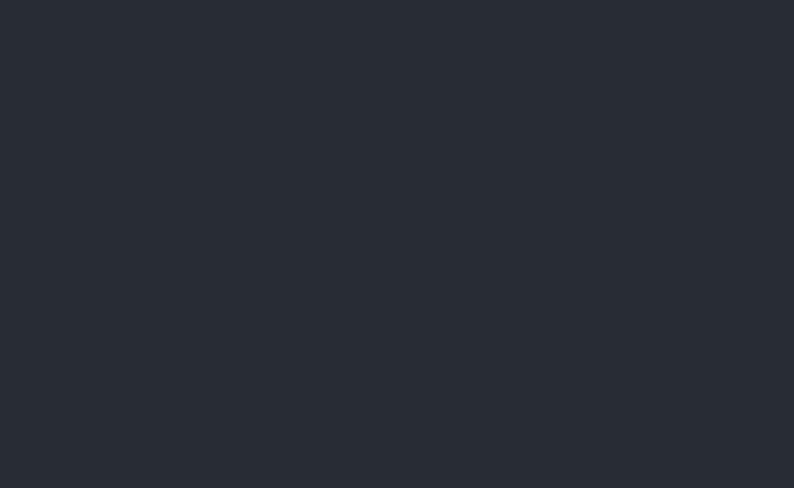
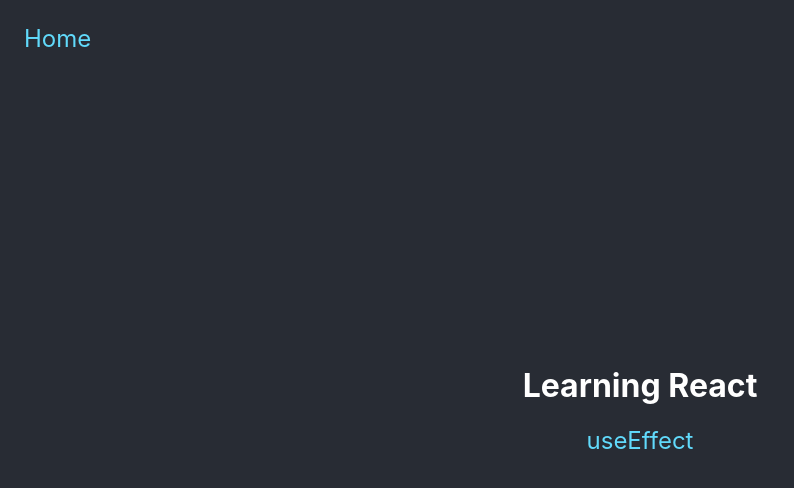
Before and after one commit to shawnrivers/learning-memo-web, a React app: page /react in a window 1280 px wide. Shown: the top 488 px of the page, without its empty margins (0-794 px from the left). Built offline with nearby package versions, Linux system fonts and the light colour scheme; the HTML template or start-up script is replaced by a standard one.

Commit message:
Refactor for adding learning-css

```diff
--- a/src/App.tsx
+++ b/src/App.tsx
@@ -2,8 +2,10 @@
 import { css, jsx } from '@emotion/core';
 import * as React from 'react';
 import { BrowserRouter, Route, Switch } from 'react-router-dom';
-import { Routes } from './constants/routes';
+import { homeRoutes, learningReactRoutes } from './constants/routes';
 import { HomePage } from './pages/home/template';
+
+const routes = [...homeRoutes, ...learningReactRoutes];
 
 const App: React.FC = () => {
   return (
@@ -24,7 +26,7 @@ const App: React.FC = () => {
           <Route path='/' exact>
             <HomePage />
           </Route>
-          {Routes.map(({ to, name, PageComponent }) => (
+          {routes.map(({ to, name, PageComponent }) => (
             <Route key={name} path={to} exact>
               <PageComponent />
             </Route>
--- a/src/components/atoms/HomeButton.tsx
+++ /dev/null
@@ -1,18 +0,0 @@
-/**@jsx jsx */
-import { jsx, css } from '@emotion/core';
-import * as React from 'react';
-import { StyledLink } from './StyledLink';
-
-export const HomeButton: React.FC = () => {
-  return (
-    <div
-      css={css`
-        position: absolute;
-        top: 2ex;
-        left: 2em;
-      `}
-    >
-      <StyledLink to='/'>Home</StyledLink>
-    </div>
-  );
-};
--- /dev/null
+++ b/src/components/atoms/buttons/BackButton.tsx
@@ -0,0 +1,29 @@
+/**@jsx jsx */
+import { css, jsx } from '@emotion/core';
+import * as React from 'react';
+import { useHistory } from 'react-router-dom';
+import { BLUE_0 } from '../../../constants/colors';
+
+export const BackButton: React.FC<React.HTMLAttributes<HTMLButtonElement>> = (
+  props
+) => {
+  const { children, ...restProps } = props;
+  const history = useHistory();
+
+  return (
+    <button
+      css={css`
+        font-size: 1.5rem;
+        color: ${BLUE_0};
+
+        &:hover {
+          text-decoration: underline;
+        }
+      `}
+      onClick={history.goBack}
+      {...restProps}
+    >
+      {children ?? 'Back'}
+    </button>
+  );
+};
--- /dev/null
+++ b/src/components/atoms/buttons/HomeButton.tsx
@@ -0,0 +1,6 @@
+import * as React from 'react';
+import { StyledLink } from '../styled/StyledLink';
+
+export const HomeButton: React.FC = () => {
+  return <StyledLink to='/'>Home</StyledLink>;
+};
--- a/src/components/atoms/StyledButton.tsx
+++ b/src/components/atoms/styled/StyledButton.tsx
@@ -1,7 +1,7 @@
 /**@jsx jsx */
 import { jsx, css } from '@emotion/core';
 import * as React from 'react';
-import { BLUE_0, BLUE_1 } from '../../constants/colors';
+import { BLUE_0, BLUE_1 } from '../../../constants/colors';
 
 export const StyledButton: React.FC<React.HTMLAttributes<HTMLButtonElement>> = (
   props
--- a/src/components/atoms/StyledLink.tsx
+++ b/src/components/atoms/styled/StyledLink.tsx
@@ -2,7 +2,7 @@
 import { jsx, css } from '@emotion/core';
 import * as React from 'react';
 import { Link, LinkProps } from 'react-router-dom';
-import { BLUE_0 } from '../../constants/colors';
+import { BLUE_0 } from '../../../constants/colors';
 
 export const StyledLink: React.FC<React.PropsWithoutRef<
   LinkProps & React.RefAttributes<HTMLAnchorElement>
--- /dev/null
+++ b/src/components/templates/Layout.tsx
@@ -0,0 +1,25 @@
+/**@jsx jsx */
+import { jsx, css } from '@emotion/core';
+import * as React from 'react';
+import { BackButton } from '../atoms/buttons/BackButton';
+
+type LayoutProps = {
+  headerButton?: React.ReactNode;
+};
+
+export const Layout: React.FC<LayoutProps> = (props) => {
+  return (
+    <div>
+      <div
+        css={css`
+          position: absolute;
+          top: 24px;
+          left: 24px;
+        `}
+      >
+        {props.headerButton ?? <BackButton />}
+      </div>
+      {props.children}
+    </div>
+  );
+};
--- a/src/constants/routes.ts
+++ b/src/constants/routes.ts
@@ -1,13 +1,24 @@
 import * as React from 'react';
-import { UseEffectPage } from '../pages/useEffect/template';
+import { LearningReactPage } from '../pages/learningReact';
+import { UseEffectPage } from '../pages/learningReact/useEffect/template';
 
-export const Routes: {
+type RouteType = {
   to: string;
   name: string;
   PageComponent: React.FC;
-}[] = [
+};
+
+export const homeRoutes: RouteType[] = [
   {
-    to: '/useEffect',
+    to: '/react',
+    name: 'React',
+    PageComponent: LearningReactPage,
+  },
+];
+
+export const learningReactRoutes: RouteType[] = [
+  {
+    to: '/react/useEffect',
     name: 'useEffect',
     PageComponent: UseEffectPage,
   },
--- a/src/pages/home/template.tsx
+++ b/src/pages/home/template.tsx
@@ -1,13 +1,13 @@
 import * as React from 'react';
-import { StyledLink } from '../../components/atoms/StyledLink';
-import { Routes } from '../../constants/routes';
+import { StyledLink } from '../../components/atoms/styled/StyledLink';
+import { homeRoutes } from '../../constants/routes';
 
 export const HomePage: React.FC = () => {
   return (
     <div>
-      <h1>Learning React</h1>
+      <h1>Learning Memo</h1>
       <ul>
-        {Routes.map(({ to, name }) => (
+        {homeRoutes.map(({ to, name }) => (
           <li key={name}>
             <StyledLink to={to} className='Page-link'>
               {name}
--- /dev/null
+++ b/src/pages/learningReact/index.tsx
@@ -0,0 +1,22 @@
+import * as React from 'react';
+import { HomeButton } from '../../components/atoms/buttons/HomeButton';
+import { StyledLink } from '../../components/atoms/styled/StyledLink';
+import { Layout } from '../../components/templates/Layout';
+import { learningReactRoutes } from '../../constants/routes';
+
+export const LearningReactPage: React.FC = () => {
+  return (
+    <Layout headerButton={<HomeButton />}>
+      <h1>Learning React</h1>
+      <ul>
+        {learningReactRoutes.map(({ to, name }) => (
+          <li key={name}>
+            <StyledLink to={to} className='Page-link'>
+              {name}
+            </StyledLink>
+          </li>
+        ))}
+      </ul>
+    </Layout>
+  );
+};
--- a/src/pages/useEffect/template.tsx
+++ b/src/pages/learningReact/useEffect/template.tsx
@@ -1,6 +1,7 @@
 import * as React from 'react';
-import { HomeButton } from '../../components/atoms/HomeButton';
-import { StyledButton } from '../../components/atoms/StyledButton';
+import { BackButton } from '../../../components/atoms/buttons/BackButton';
+import { StyledButton } from '../../../components/atoms/styled/StyledButton';
+import { Layout } from '../../../components/templates/Layout';
 
 export const UseEffectPage: React.FC = () => {
   const [counter, setCounter] = React.useState(0);
@@ -27,8 +28,7 @@ export const UseEffectPage: React.FC = () => {
   }, [counterRef]);
 
   return (
-    <div>
-      <HomeButton />
+    <Layout headerButton={<BackButton />}>
       <h1>useEffect deps on state & ref</h1>
       <div>
         <h3>Counter State: {counter}</h3>
@@ -56,6 +56,6 @@ export const UseEffectPage: React.FC = () => {
           Reset
         </StyledButton>
       </div>
-    </div>
+    </Layout>
   );
 };
```
Also changed, not shown: 1 other file (tests, documents, lock files or other folders).
